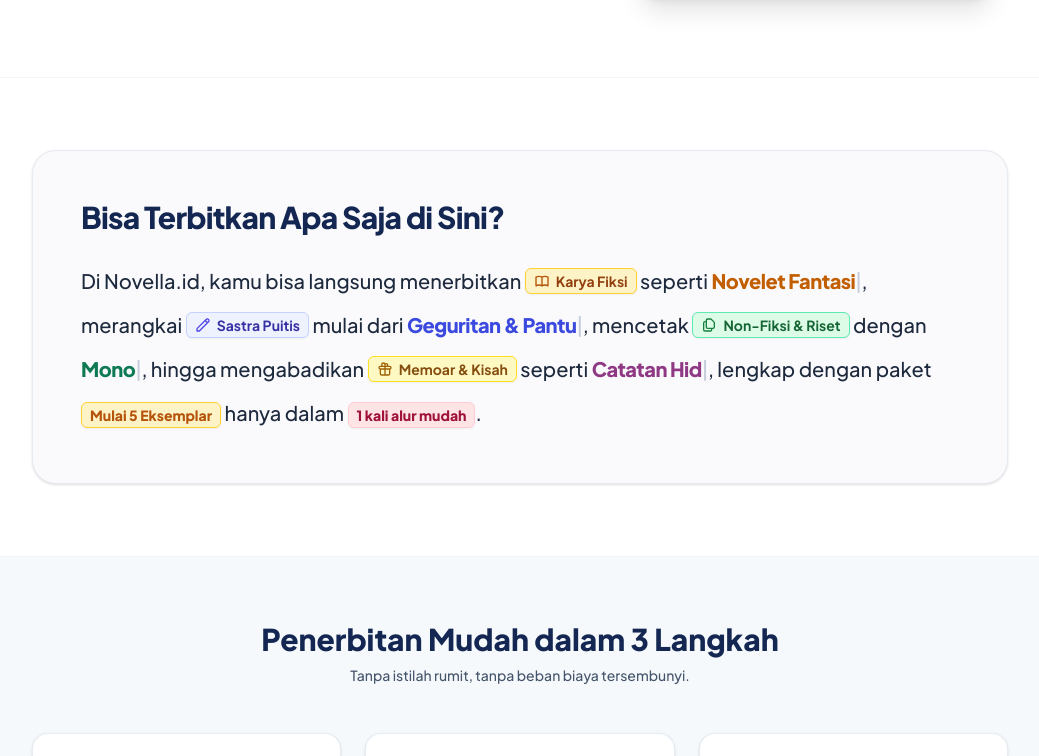
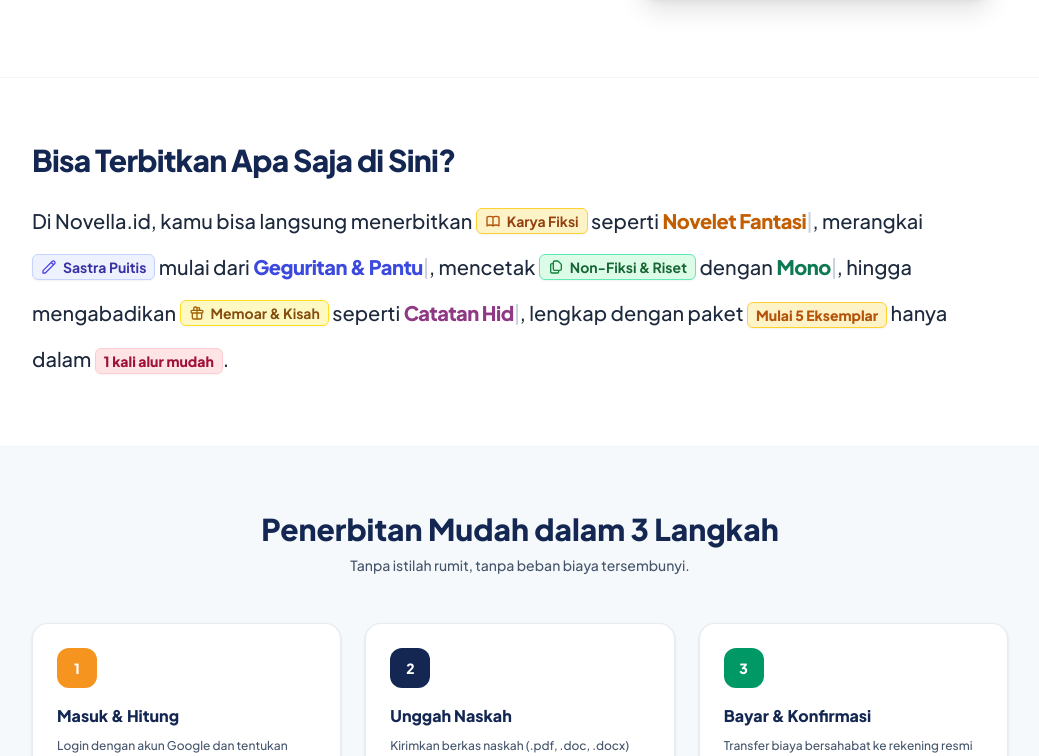
Before and after one commit to crediblemark-official/Novella, an Astro site in the folder apps/frontend/: page / in a window 1280 px wide. Shown: the part 607-1363 px from the top of the page, without its empty margins (120-1159 px from the left). Built offline with nearby package versions, Linux system fonts and the light colour scheme; Astro itself is replaced by a stand-in of ours; no server answers.

Commit message:
style(landing): lepas box card dari section Bisa Terbitkan Apa Saja di Sini agar menyatu langsung dengan halaman

```diff
--- a/apps/frontend/src/pages/index.astro
+++ b/apps/frontend/src/pages/index.astro
@@ -63,14 +63,13 @@ import BaseLayout from '../layouts/BaseLayout.astro';
   </section>
 
   <!-- Section "Bisa Terbitkan Apa Saja di Sini?" (Sesuai Referensi Gambar) -->
-  <section class="border-t border-slate-100 bg-white py-14 sm:py-18">
+  <section class="border-t border-slate-100 bg-white py-12 sm:py-16">
     <div class="mx-auto max-w-5xl px-4 sm:px-6">
-      <div class="rounded-3xl border border-slate-200/80 bg-[#FAFAFC] p-6 sm:p-12 shadow-sm">
       <h2 class="text-2xl font-extrabold text-navy sm:text-3xl tracking-tight">
         Bisa Terbitkan Apa Saja di Sini?
       </h2>
 
-        <p class="mt-6 text-base sm:text-xl font-medium leading-relaxed sm:leading-[2.2] text-slate-800">
+      <p class="mt-5 text-base sm:text-xl font-medium leading-relaxed sm:leading-[2.3] text-slate-800">
         Di Novella.id, kamu bisa langsung menerbitkan
         <span class="inline-flex items-center gap-1.5 rounded-md border border-amber-300 bg-[#FEF3C7] px-2 py-0.5 text-xs sm:text-sm font-bold text-[#92400E] align-baseline whitespace-nowrap shadow-xs">
           <svg class="h-4 w-4 text-[#B45309] inline-block" fill="none" stroke="currentColor" viewBox="0 0 24 24">
@@ -112,7 +111,6 @@ import BaseLayout from '../layouts/BaseLayout.astro';
           1 kali alur mudah
         </span>.
       </p>
-      </div>
     </div>
   </section>
 
```
Lines whose indentation alone changed are shown as unchanged.
